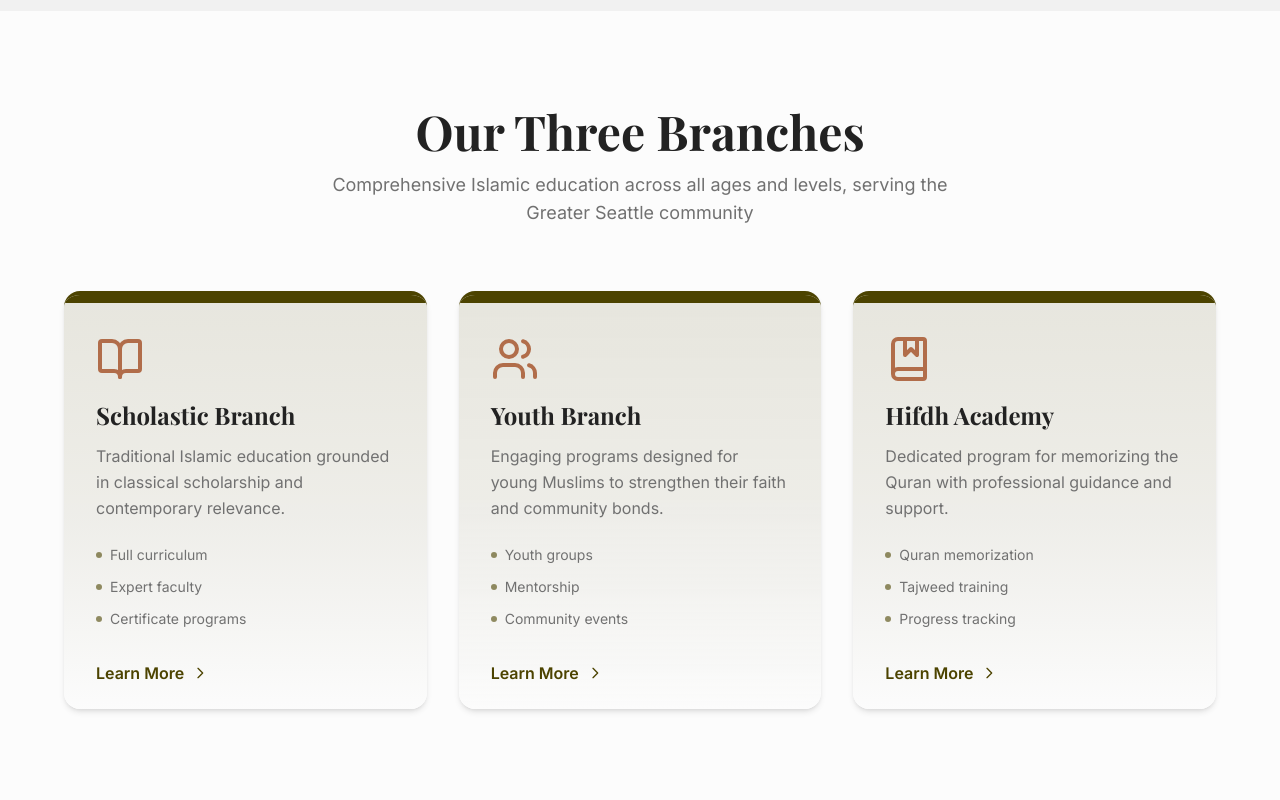
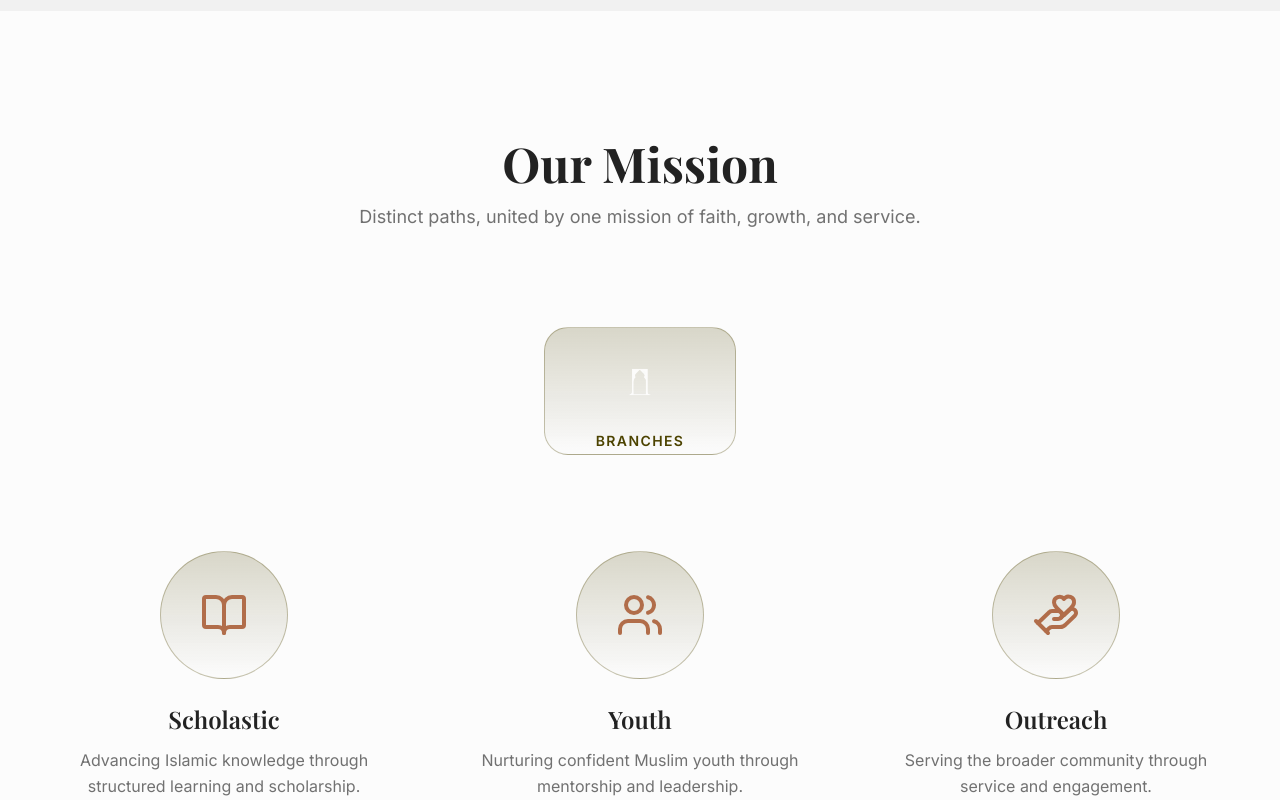
Before and after one commit to MihraabFoundation/mihraab-foundation-website, a Next.js app: page / in a window 1280 px wide. Shown: the part 1600-2400 px from the top of the page. Built offline with nearby package versions, Linux system fonts and the light colour scheme; a web font is replaced by a local one.

Commit message:
fixing gitignore and updating branches section

```diff
--- a/app/page.tsx
+++ b/app/page.tsx
@@ -1,6 +1,6 @@
 "use client"
 import HeroSection from "@/components/hero-section"
-import BranchesSection from "@/components/branches-section"
+import MissionBranchesSection from "@/components/mission-branches-section"
 import EventsCarousel from "@/components/events-carousel"
 import Footer from "@/components/footer"
 
@@ -9,7 +9,7 @@ export default function Home() {
     <main className="min-h-screen bg-background">
       <HeroSection />
       <EventsCarousel />
-      <BranchesSection />
+      <MissionBranchesSection />
       <Footer />
     </main>
   )
--- /dev/null
+++ b/components/mission-branches-section.tsx
@@ -0,0 +1,122 @@
+import type React from "react"
+import { BookOpen, Users, HandHeart } from "lucide-react"
+import { motion } from "framer-motion"
+import Image from "next/image"
+
+interface BranchNode {
+  id: string
+  title: string
+  description: string
+  icon: React.ReactNode
+}
+
+const branches: BranchNode[] = [
+  {
+    id: "scholastic",
+    title: "Scholastic",
+    description:
+      "Advancing Islamic knowledge through structured learning and scholarship.",
+    icon: <BookOpen className="w-12 h-12 text-secondary" />,
+  },
+  {
+    id: "youth",
+    title: "Youth",
+    description:
+      "Nurturing confident Muslim youth through mentorship and leadership.",
+    icon: <Users className="w-12 h-12 text-secondary" />,
+  },
+  {
+    id: "outreach",
+    title: "Outreach",
+    description:
+      "Serving the broader community through service and engagement.",
+    icon: <HandHeart className="w-12 h-12 text-secondary" />,
+  },
+]
+
+export default function MissionBranchesSection() {
+  return (
+    <section className="py-24 md:py-32 px-4 bg-background overflow-hidden">
+      <div className="max-w-6xl mx-auto text-center relative">
+        {/* Header */}
+        <h2 className="text-3xl md:text-5xl font-serif font-bold text-foreground mb-4">
+          Our Mission
+        </h2>
+        <p className="text-lg text-muted-foreground max-w-2xl mx-auto mb-24">
+          Distinct paths, united by one mission of faith, growth, and service.
+        </p>
+
+        {/* Diagram Wrapper */}
+        <div className="relative flex flex-col items-center">
+          {/* Top Node */}
+          <div className="relative z-20 mb-24">
+            <div className="w-48 h-32 rounded-3xl bg-linear-to-b from-primary/20 via-primary/10 to-background border border-primary/30 flex flex-col items-center justify-center">
+              <Image
+                src="/logos/logo_white_transparent_bg.png"
+                alt="Mihraab Foundation"
+                width={100}
+                height={100}
+                className="opacity-90"
+              />
+              <span className="text-sm tracking-widest font-semibold text-primary">
+                BRANCHES
+              </span>
+            </div>
+          </div>
+
+          {/* SVG Connector Lines */}
+          <svg
+            className="absolute top-37.5 left-1/2 -translate-x-1/2 w-[90%] h-48 z-10"
+            viewBox="0 0 1000 300"
+            fill="none"
+            preserveAspectRatio="none"
+          >
+            <motion.path
+              d="M500 0 V120"
+              // stroke="red"
+              strokeWidth="2.5"
+              strokeLinecap="round"
+              initial={{ pathLength: 0 }}
+              animate={{ pathLength: 1 }}
+              transition={{ duration: 0.8, ease: "easeOut" }}
+            />
+            <motion.path
+              d="M200 160 H800"
+              // stroke="red"
+              strokeWidth="2.5"
+              strokeLinecap="round"
+              initial={{ pathLength: 0 }}
+              animate={{ pathLength: 1 }}
+              transition={{ duration: 0.8, ease: "easeOut", delay: 0.4 }}
+            />
+          </svg>
+
+          {/* Branch Nodes */}
+          <div className="relative z-20 grid grid-cols-1 md:grid-cols-3 gap-16 md:gap-24 w-full">
+            {branches.map((branch) => (
+              <motion.div
+                key={branch.id}
+                whileHover={{ y: -6 }}
+                transition={{ type: "spring", stiffness: 300, damping: 20 }}
+                className="flex flex-col items-center text-center"
+              >
+                <div className="relative mb-6">
+                  <div className="w-32 h-32 rounded-full bg-linear-to-b from-primary/20 via-primary/10 to-background border border-primary/30 flex items-center justify-center transition-all duration-300 hover:shadow-[0_0_50px_hsl(var(--primary)/0.25)]">
+                    {branch.icon}
+                  </div>
+                </div>
+
+                <h3 className="text-2xl font-serif font-semibold text-foreground mb-3">
+                  {branch.title}
+                </h3>
+                <p className="text-muted-foreground max-w-xs leading-relaxed">
+                  {branch.description}
+                </p>
+              </motion.div>
+            ))}
+          </div>
+        </div>
+      </div>
+    </section>
+  )
+}
```
Also changed, not shown: 1 other file (tests, documents, lock files or other folders).
